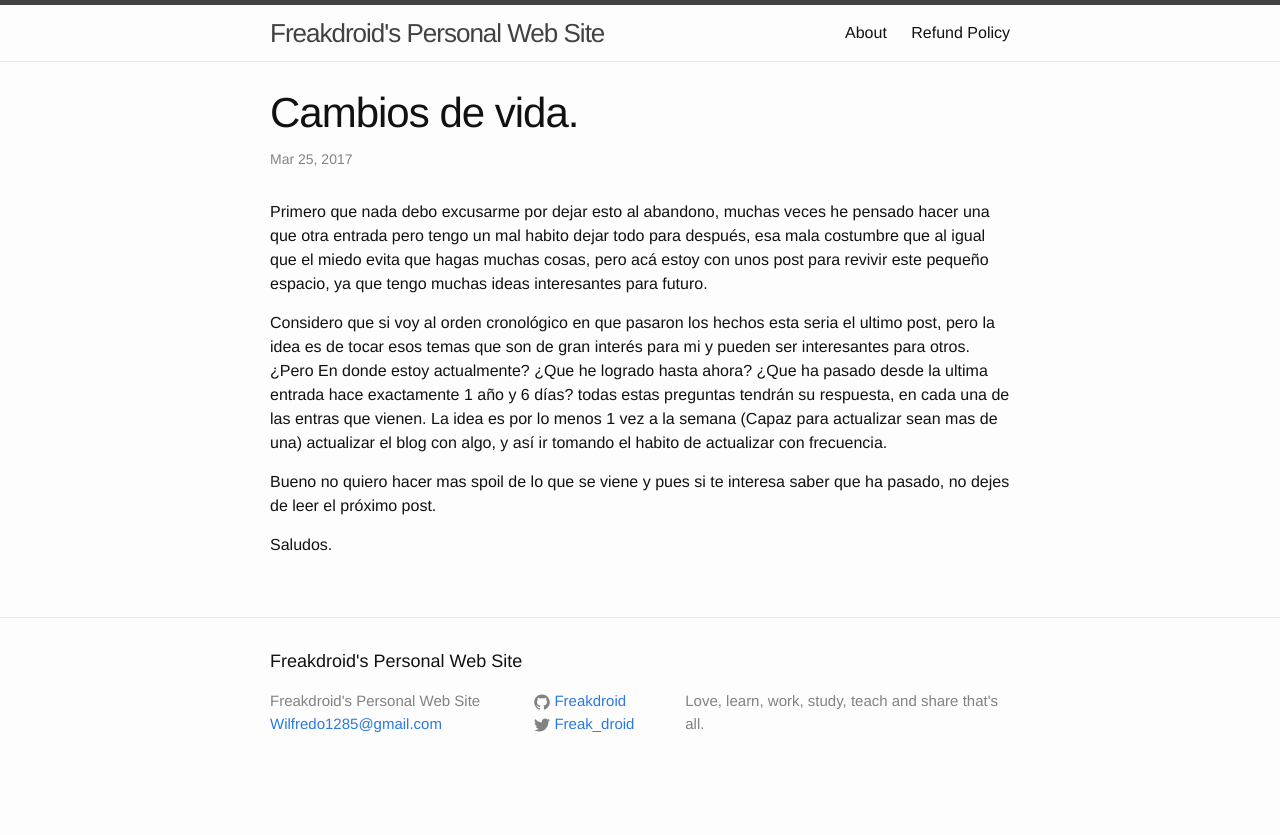
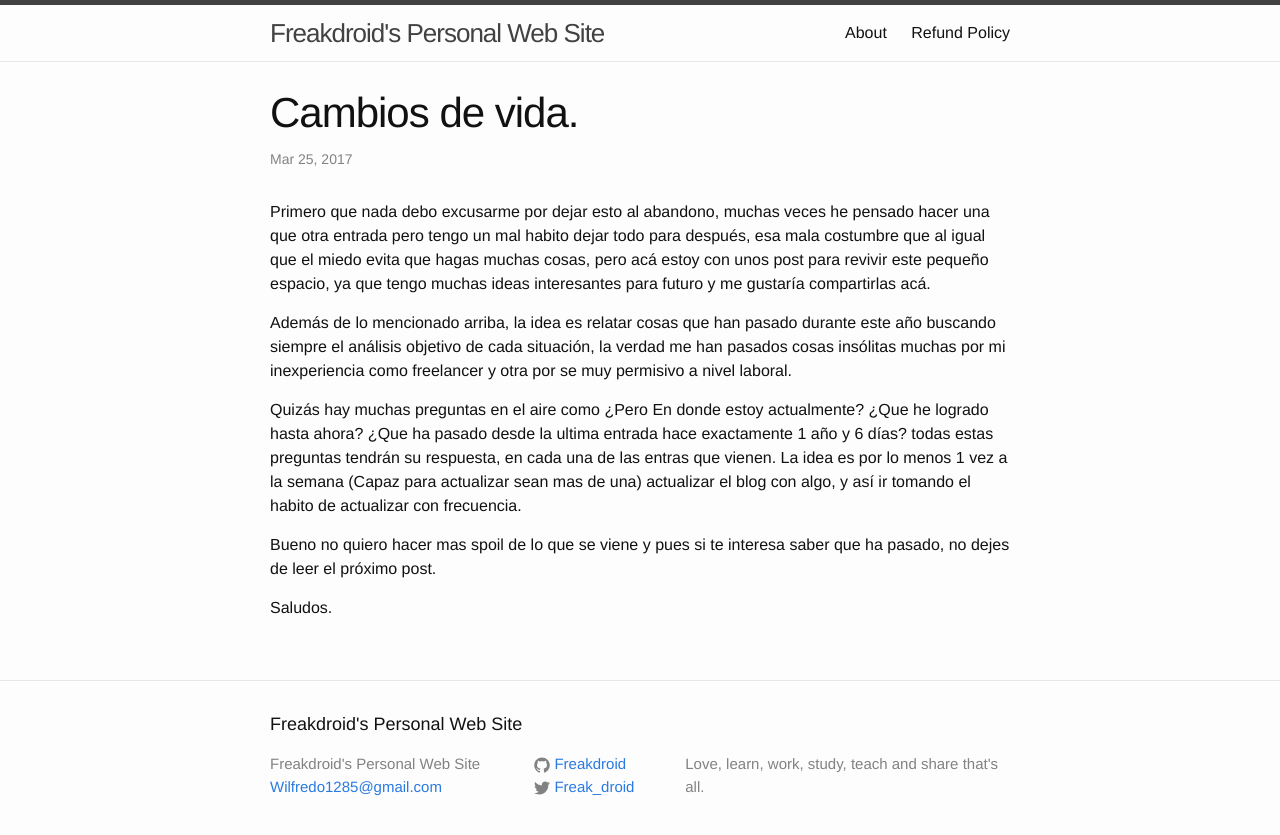
Before and after one commit to AhmadM-DL/freakdroid.github.io, a Jekyll site: the page built from _posts/2017-03-25-megaupdate.md, in a window 1280 px wide. Shown: the top 835 px of the page. Built offline with Jekyll 4.4.1, drawn with Linux system fonts in a browser that asks for light colours.

Commit message:
redaction change

```diff
--- a/_posts/2017-03-25-megaupdate.md
+++ b/_posts/2017-03-25-megaupdate.md
@@ -5,9 +5,11 @@ categories: vida carrera-profesional estudios cambios
 ---
 
 Primero que nada debo excusarme por dejar esto al abandono, muchas veces he pensado hacer una que otra entrada pero tengo un mal habito dejar todo
-para después, esa mala costumbre que al igual que el miedo evita que hagas muchas cosas, pero acá estoy con unos post para revivir este pequeño espacio, ya que tengo muchas ideas interesantes para futuro.
+para después, esa mala costumbre que al igual que el miedo evita que hagas muchas cosas, pero acá estoy con unos post para revivir este pequeño espacio, ya que tengo muchas ideas interesantes para futuro y me gustaría compartirlas acá.
 
-Considero que si voy al orden cronológico en que pasaron los hechos esta seria el ultimo post, pero la idea es de tocar esos temas que son de gran interés para mi y pueden ser interesantes para otros. ¿Pero En donde estoy actualmente? ¿Que he logrado hasta ahora? ¿Que ha pasado desde la ultima entrada hace exactamente 1 año y 6 días? todas estas preguntas tendrán su respuesta, en cada una de las entras que vienen. La idea es por lo menos 1 vez a la semana (Capaz para actualizar sean mas de una) actualizar el blog con algo, y así ir tomando el habito de actualizar con frecuencia.
+Además de lo mencionado arriba, la idea es relatar cosas que han pasado durante este año buscando siempre el análisis objetivo de cada situación, la verdad me han pasados cosas insólitas muchas por mi inexperiencia como freelancer y otra por se muy permisivo a nivel laboral.
+
+Quizás hay muchas preguntas en el aire como ¿Pero En donde estoy actualmente? ¿Que he logrado hasta ahora? ¿Que ha pasado desde la ultima entrada hace exactamente 1 año y 6 días? todas estas preguntas tendrán su respuesta, en cada una de las entras que vienen. La idea es por lo menos 1 vez a la semana (Capaz para actualizar sean mas de una) actualizar el blog con algo, y así ir tomando el habito de actualizar con frecuencia.
 
 Bueno no quiero hacer mas spoil de lo que se viene y pues si te interesa saber que ha pasado, no dejes de leer el próximo post.
 
```
